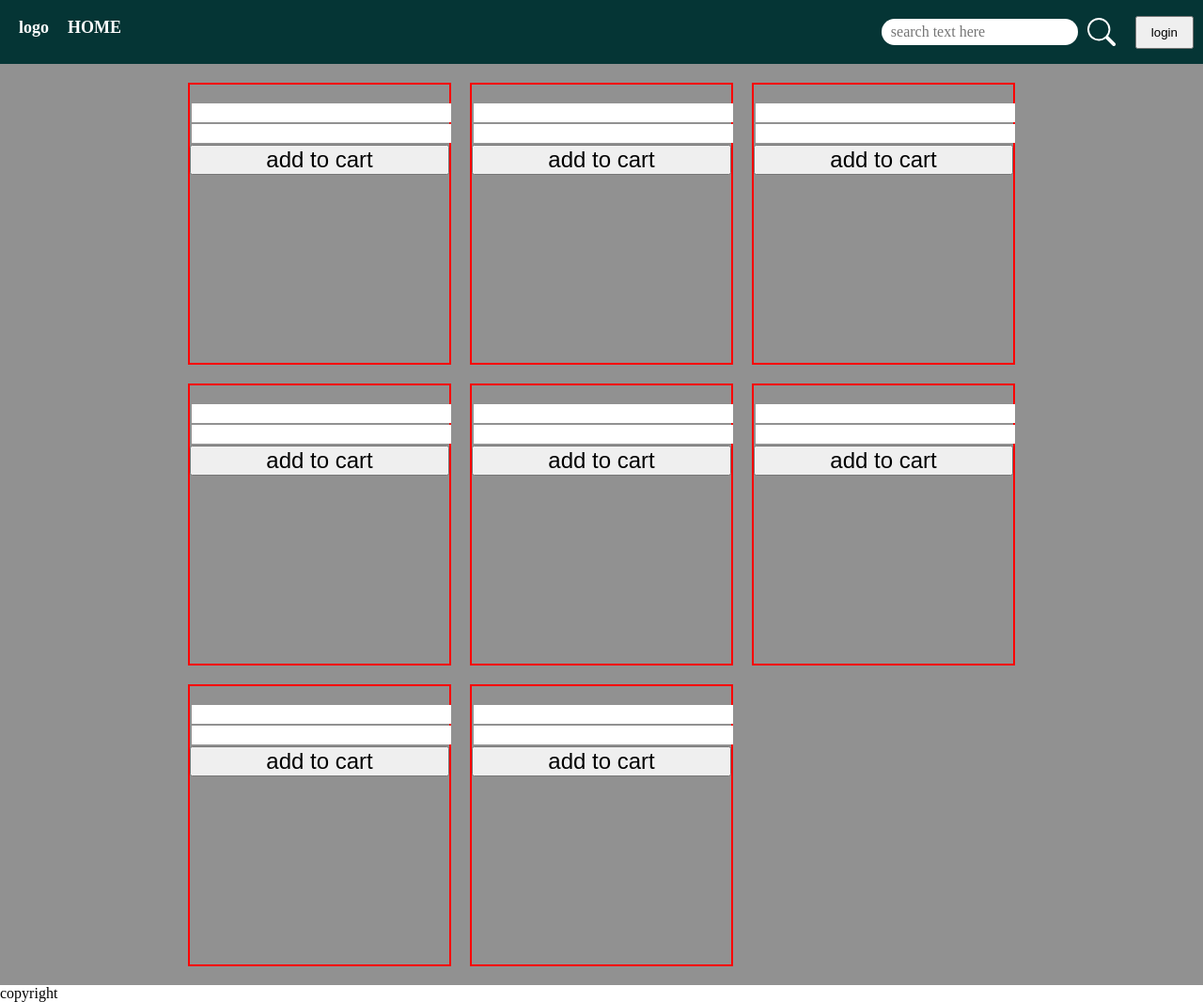
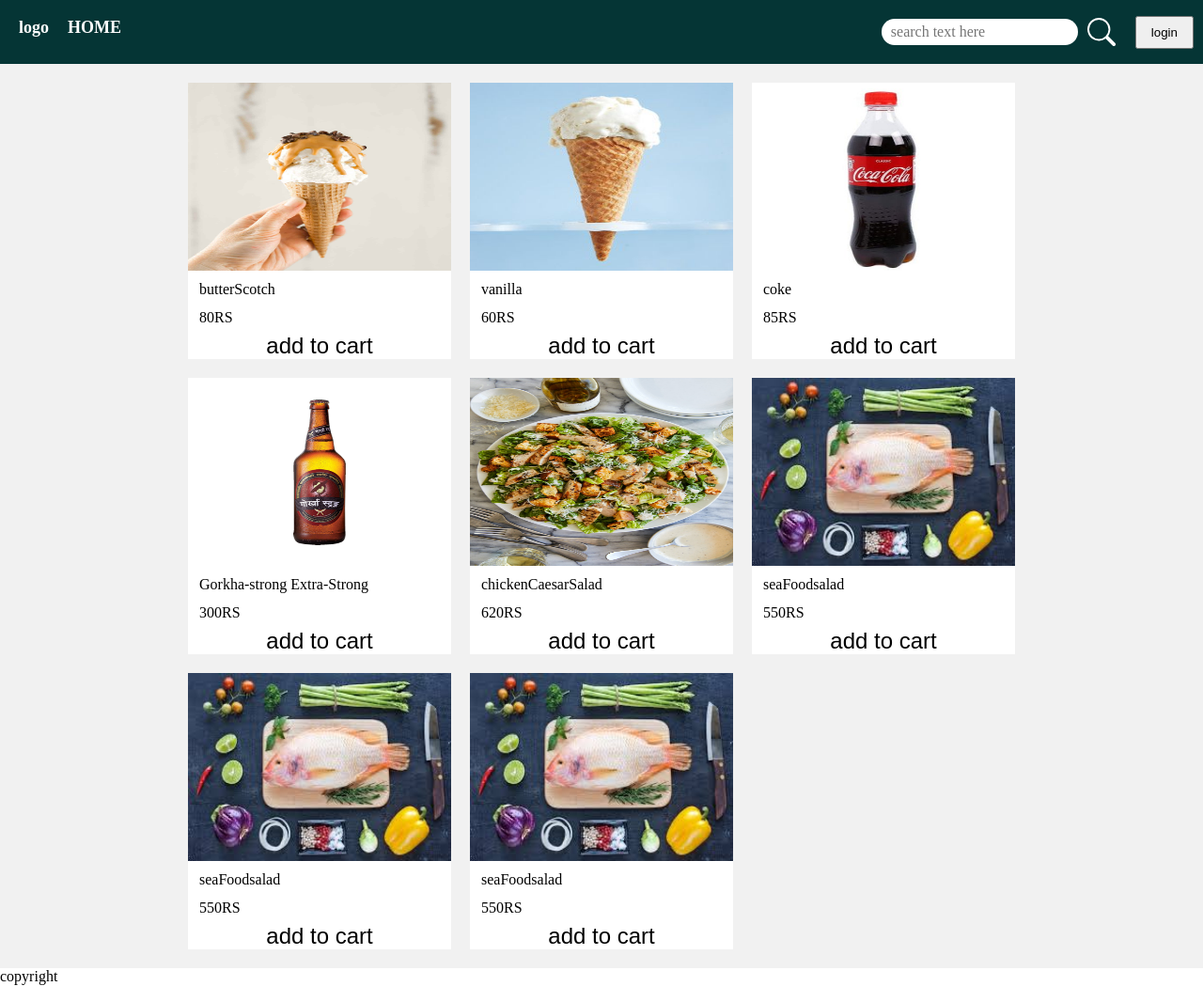
Before and after one commit to biswabaral417/colproject, a plain HTML site: page html/index.html in a window 1280 px wide. Shown: the whole page at 94% size. Drawn offline with Linux system fonts and the light colour scheme.

Commit message:
doing json fn

```diff
--- a/html/index.html
+++ b/html/index.html
@@ -33,54 +33,6 @@
         </nav>
         <div class="contents">
             <div class="foods">
-                <div class="item">
-                    <div class="itmimg"><img src="" alt=""></div>
-                    <p class="itmname"></p>
-                    <p class="itemprice"></p>
-                    <button class="atcbutton" onclick="addtocart()">add to cart</button>
-                </div>
-                <div class="item">
-                    <div class="itmimg"><img src="" alt=""></div>
-                    <p class="itmname"></p>
-                    <p class="itemprice"></p>
-                    <button class="atcbutton" onclick="addtocart()">add to cart</button>
-                </div>
-                <div class="item">
-                    <div class="itmimg"><img src="" alt=""></div>
-                    <p class="itmname"></p>
-                    <p class="itemprice"></p>
-                    <button class="atcbutton" onclick="addtocart()">add to cart</button>
-                </div>
-                <div class="item">
-                    <div class="itmimg"><img src="" alt=""></div>
-                    <p class="itmname"></p>
-                    <p class="itemprice"></p>
-                    <button class="atcbutton" onclick="addtocart()">add to cart</button>
-                </div>
-                <div class="item">
-                    <div class="itmimg"><img src="" alt=""></div>
-                    <p class="itmname"></p>
-                    <p class="itemprice"></p>
-                    <button class="atcbutton" onclick="addtocart()">add to cart</button>
-                </div>
-                <div class="item">
-                    <div class="itmimg"><img src="" alt=""></div>
-                    <p class="itmname"></p>
-                    <p class="itemprice"></p>
-                    <button class="atcbutton" onclick="addtocart()">add to cart</button>
-                </div>
-                <div class="item">
-                    <div class="itmimg"><img src="" alt=""></div>
-                    <p class="itmname"></p>
-                    <p class="itemprice"></p>
-                    <button class="atcbutton" onclick="addtocart()">add to cart</button>
-                </div>
-                <div class="item">
-                    <div class="itmimg"><img src="" alt=""></div>
-                    <p class="itmname"></p>
-                    <p class="itemprice"></p>
-                    <button class="atcbutton" onclick="addtocart()">add to cart</button>
-                </div>
 
             </div>
         </div>
--- /dev/null
+++ b/js/foods.JSON
@@ -0,0 +1,54 @@
+{
+    "foods":[
+        {
+        "itemName":"butterScotch",
+        "itemPrice":"80RS",
+        "itemImgLoc":"../images/foodimages/icecream/buttorScotch.jpg",
+        "rSeason":"barsa"
+    },
+        {
+        "itemName":"vanilla",
+        "itemPrice":"60RS",
+        "itemImgLoc":"../images/foodimages/icecream/vanillaIce.jpeg",
+        "rSeason":"barsa"
+    },
+        {
+        "itemName":"coke",
+        "itemPrice":"85RS",
+        "itemImgLoc":"../images/foodimages/colddrinks/Coke-500ml.jpg",
+        "rSeason":"barsa"
+    },
+        {
+        "itemName":"Gorkha-strong Extra-Strong",
+        "itemPrice":"300RS",
+        "itemImgLoc":"../images/foodimages/colddrinks/Gorkha-Strong.png",
+        "rSeason":"barsa"
+    },
+        {
+        "itemName":"chickenCaesarSalad",
+        "itemPrice":"620RS",
+        "itemImgLoc":"../images/foodimages/ortherfoods/chickenCaesarSalad.jpg",
+        "rSeason":"barsa"
+    },
+        {
+        "itemName":"seaFoodsalad",
+        "itemPrice":"550RS",
+        "itemImgLoc":"../images/foodimages/ortherfoods/seaFoodsalad.jpeg",
+        "rSeason":"barsa"
+    },
+        {
+        "itemName":"seaFoodsalad",
+        "itemPrice":"550RS",
+        "itemImgLoc":"../images/foodimages/ortherfoods/seaFoodsalad.jpeg",
+        "rSeason":"barsa"
+    },
+        {
+        "itemName":"seaFoodsalad",
+        "itemPrice":"550RS",
+        "itemImgLoc":"../images/foodimages/ortherfoods/seaFoodsalad.jpeg",
+        "rSeason":"barsa"
+    }
+
+
+    ]
+}
--- a/js/index.js
+++ b/js/index.js
@@ -1,5 +1,85 @@
-let sbtn=document.querySelector('.sbtn');
 
-sbtn.addEventListener('click', ()=>{
-    console.log("clicked");
-})
+let foodsArr = [];
+
+
+const fetchData = async () => {
+    const response = await fetch("../js/foods.JSON");
+    const data = await response.json();
+    pushJsonData(data.foods);
+};
+
+const pushJsonData = (data) => {
+    data.forEach(element => {
+        foodsArr.push(element);
+    });
+};
+
+
+
+(async () => {
+    await fetchData();
+    findSeason()
+    // Call other functions that depend on foodsArr here
+
+})();
+
+
+const findSeason= () => {
+    let date = new Date();
+    let season = "";
+    let month = date.getMonth();
+    // console.log(month)
+    switch (month) {
+        case (1 || 2):
+            season = "shisir"
+            break;
+        case (3 || 4):
+            season = "basanta"
+            break;
+        case (5 || 6):
+            season = "grisma"
+            break;
+        case (7 || 8):
+            season = "barsa"
+            break;
+        case (9 || 10):
+            season = "sharad"
+            break;
+        case (10 || 11):
+            season = "hementa"
+            break;
+        default:
+            break;
+    }
+
+
+        foodsArr.forEach(element => {
+            if (element.rSeason == season) {
+                render.iRender(element);
+            }
+        });
+}
+
+
+
+
+const render = (() => {
+    let i=1;
+    const foodSection=document.querySelector(`.foods`);
+    const iRender = (item) => {
+        console.log(item)
+        foodSection.innerHTML+=
+        `<div class="item">
+                    <div class="itmimg"><img src="${item.itemImgLoc}" alt=""></div>
+                    <p class="itmname">${item.itemName}</p>
+                    <p class="itemprice">${item.itemPrice}</p>
+                    <button class="atcbutton" onclick="addtocart()">add to cart</button>
+                </div>
+            `
+    }
+
+    return {
+        iRender,
+
+    }
+})();
--- a/stylesheets/main.css
+++ b/stylesheets/main.css
@@ -1,14 +1,15 @@
-*{
+* {
     margin: 0;
     padding: 0;
     box-sizing: border-box;
 
 }
-.mainnav{
+
+.mainnav {
     /* border: 2px solid red; */
     background-color: rgb(5, 53, 53);
-    padding:10px;
-    height:fit-content;
+    padding: 10px;
+    height: fit-content;
     width: 100%;
     display: flex;
     /* flex-wrap: wrap; */
@@ -17,10 +18,11 @@
 
 }
 
-.navitems{
+.navitems {
     list-style: none;
 }
-.navitems>a{
+
+.navitems>a {
     /* border: 2px solid blue; */
     padding: 10px;
     text-decoration: none;
@@ -28,97 +30,123 @@
     font-size: 18px;
     font-weight: bolder;
 }
-.search{
+
+.search {
     display: flex;
     min-width: 250px;
     align-items: center;
 }
-.stext{
+
+.stext {
     all: unset;
     background-color: #fff;
     /* border: 4px solid green; */
     border-radius: 15px;
-    width:70%;
+    width: 70%;
     padding: 5px 10px;
     margin: 10px;
 }
-.sbtn{
+
+.sbtn {
     all: unset;
     /* background: #000; */
     background-image: url(../images/search.svg);
     filter: invert(100%);
-    background-size:contain;
+    background-size: contain;
     background-repeat: no-repeat;
     /* border: 2px solid white; */
     /* padding: 2px; */
-    height:30px;
+    height: 30px;
     width: 30px;
     cursor: pointer;
 }
-.lbtn{
-    padding:8px 15px;
+
+.lbtn {
+    padding: 8px 15px;
     height: 35px;
     margin-left: 10px;
     cursor: pointer;
 }
 
 
-.item{
-    border: 2px solid red;
+.item {
+    /* border: 2px solid red; */
     /* min-width: 220px; */
+    background-color: #fff;
     margin: 10px;
-    height: 300px;
+    /* height: 300px; */
 }
-.foods{
-    padding:10px 5% ;
-    background-color: #919191;
+
+.foods {
+    padding: 10px 5%;
+    background-color: #f1f1f1;
     display: grid;
     justify-content: center;
-    /* align-items: center; */
-    grid-template-columns: repeat(auto-fit , minmax(220px, 300px));
+    grid-template-columns: repeat(auto-fit, minmax(220px, 300px));
 }
 
-.atcbutton{
-    width:100%;
+.atcbutton {
+    background-color: #fff;
+    width: 100%;
     font-size: 24px;
     cursor: pointer;
+    border: none;
 }
-.itmname,.itemprice{
+
+.atcbutton:hover {
+    color: rgb(103, 103, 104);
+
+}
+
+.itmname,
+.itemprice {
+    /* border-bottom: 1px solid black; */
     width: 100%;
     margin: 2px;
-    padding: 10px;
-    background-color: #fff;
+    padding: 5px 10px;
 }
-.right{
+
+img {
+    height: 200px;
+    width: 100%;
+}
+
+.right {
     /* border: 2px solid pink; */
     /* width: 280px; */
     margin-left: auto;
 }
-.right>ul{
+
+.right>ul {
     display: flex;
     justify-content: flex-end;
     align-items: center;
     flex-wrap: wrap-reverse;
 }
-.withlogo>ul{
-    display:flex;
+
+.withlogo>ul {
+    display: flex;
     box-sizing: border-box;
 }
-.withlogo{
+
+.withlogo {
     /* border: 2px solid pink; */
     height: 30px;
     display: block;
     margin-right: auto;
     width: 150px;
 }
+
 @media only screen and (max-width:530px) {
-    .withlogo{
-        position:absolute;
+    .withlogo {
+        position: absolute;
     }
-    .right{
+
+    .right {
         width: 280px;
     }
-    .mainnav{
+
+    .mainnav {
         align-items: unset;
     }
 }
```
Also changed, not shown: js/refindex.js (added, +55 -0 lines), images/foodimages/colddrinks/Coke-500ml.jpg (added), images/foodimages/colddrinks/Gorkha-Strong.png (added), images/foodimages/icecream/buttorScotch.jpg (added), images/foodimages/icecream/vanillaIce.jpeg (added), images/foodimages/ortherfoods/chickenCaesarSalad.jpg (added), images/foodimages/ortherfoods/seaFoodsalad.jpeg (added), 2 other files.
